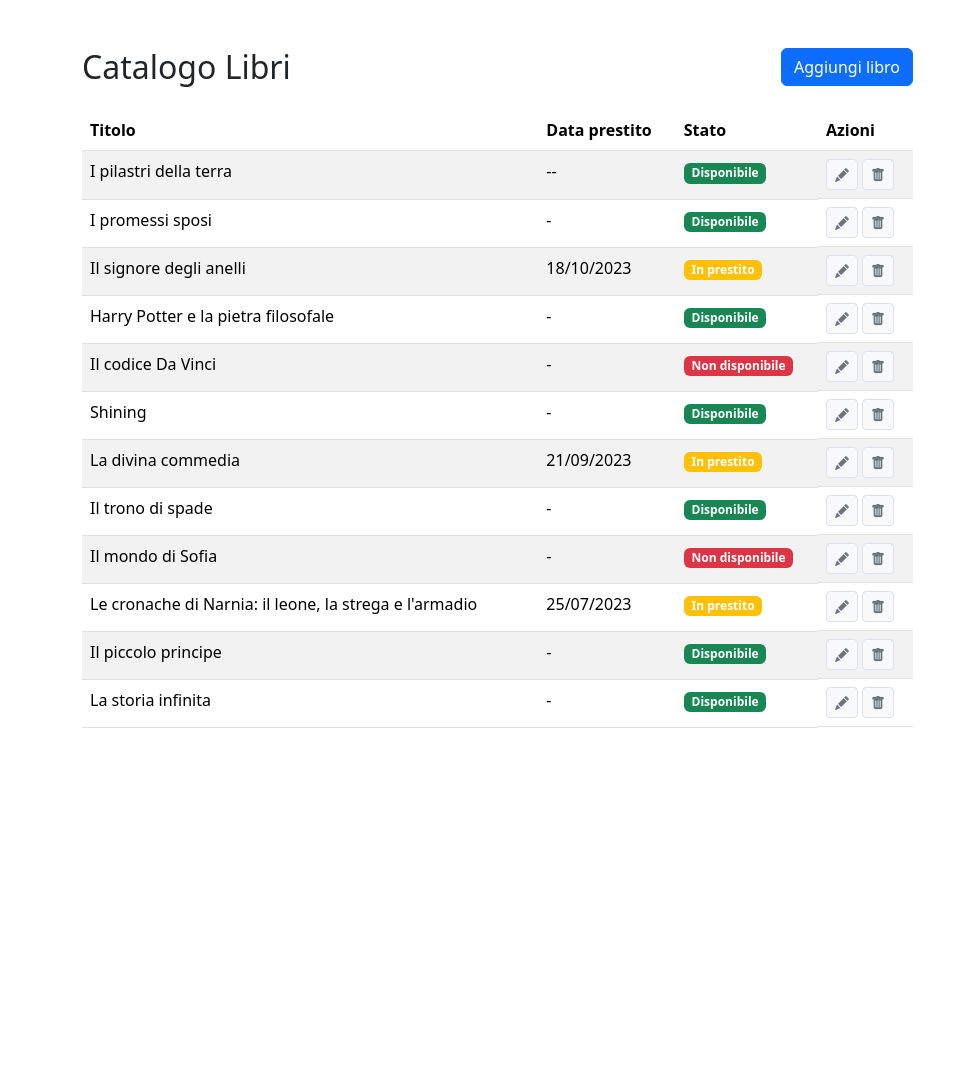
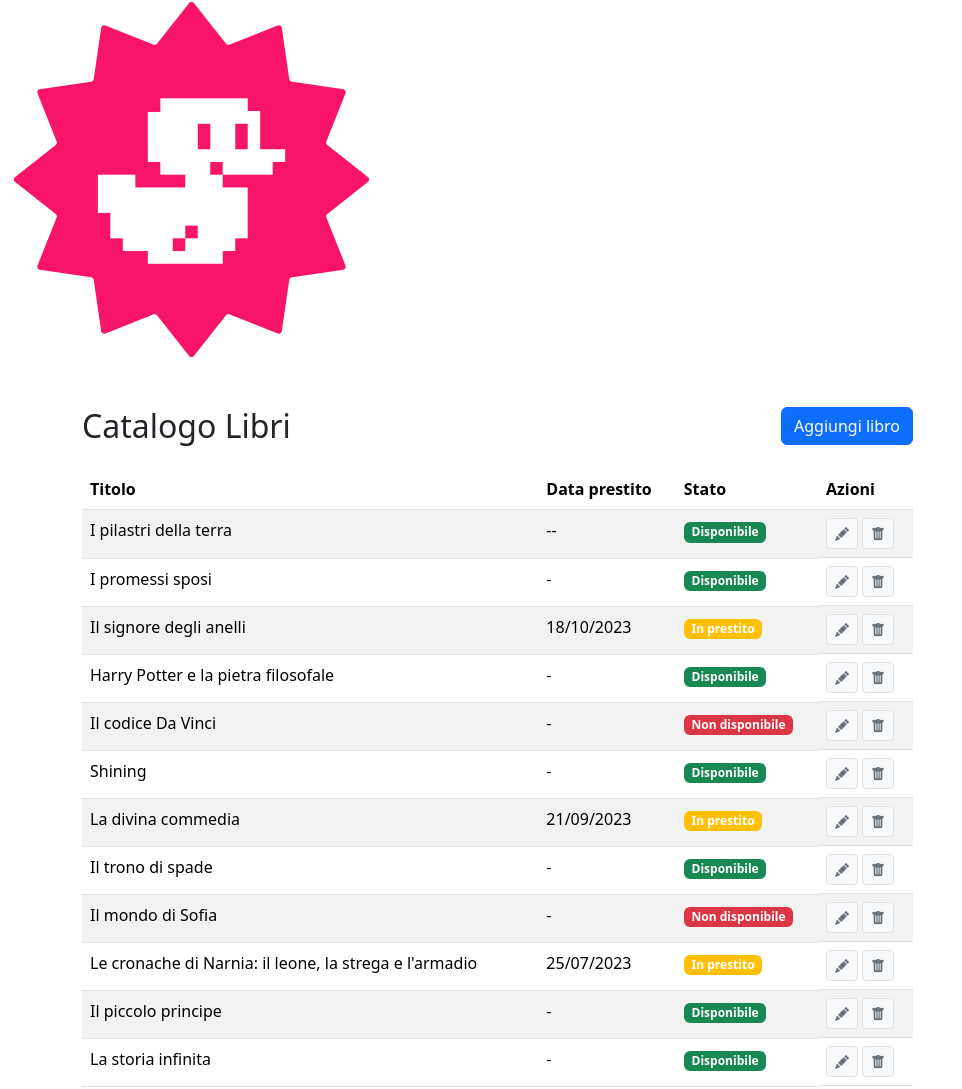
Before and after one commit to valegab17/html-css-bootstrap-dashboard, a plain HTML site: page index.html in a window 1280 px wide. Shown: the whole page, without its empty margins (0-962 px from the left). Before the commit the page ends 800 px from the top, so only its background shows below. Drawn offline with nearby package versions, Linux system fonts and the light colour scheme.

Commit message:
feat: starting nav section

```diff
--- a/index.html
+++ b/index.html
@@ -14,7 +14,13 @@
 </head>
 
 <body>
-
+    <nav class="navbar-expand-lg" data-bs-theme="dark">
+        <div class="container-fluid">
+            <a class="navbar-brand" href="#">
+                <img src="./img/duck.png" alt="duck-logo-img">
+            </a>
+        </div>
+    </nav>
     <main>
         <div class="container mt-5">
             <!-- TITLE -->
```
